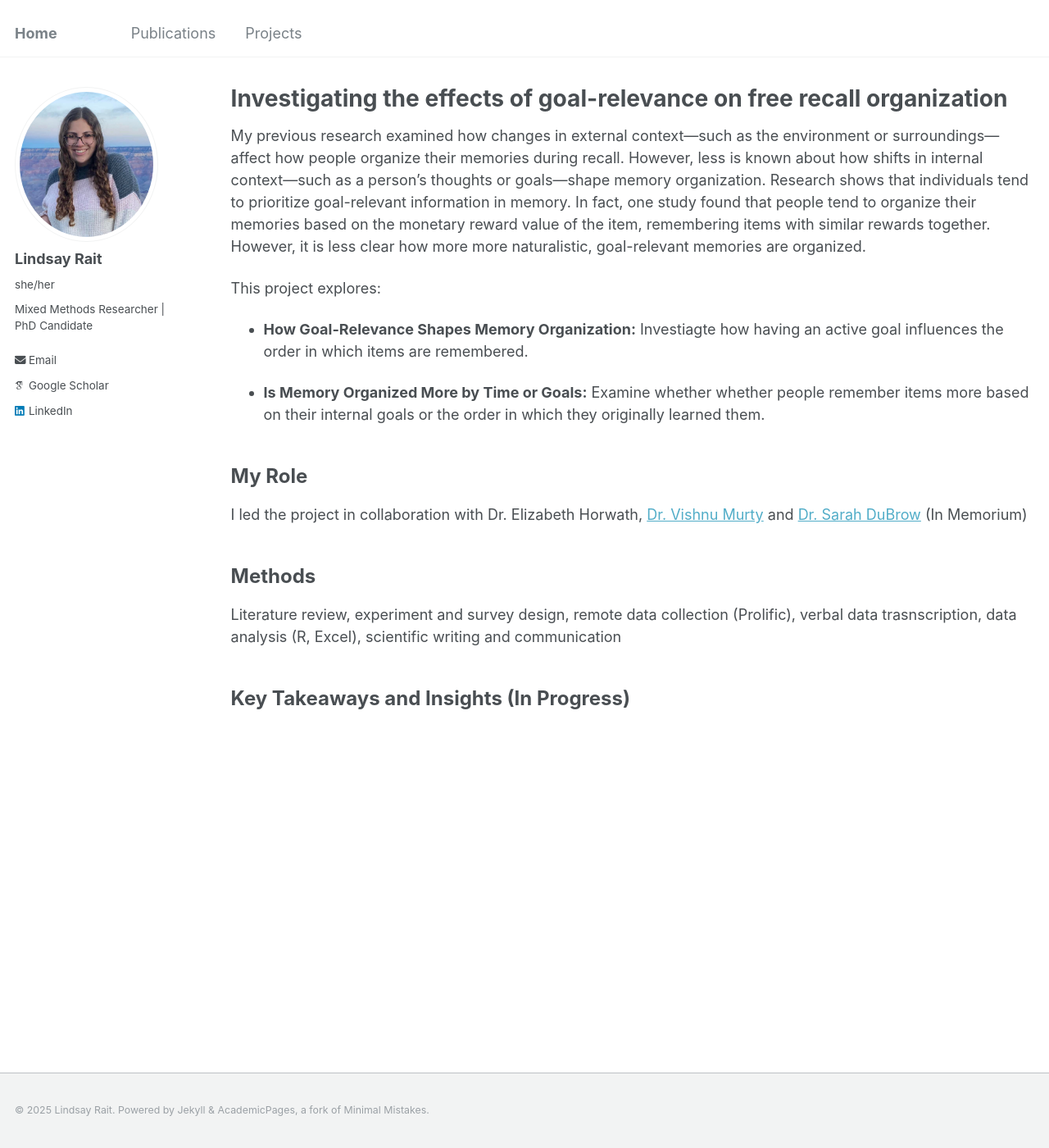
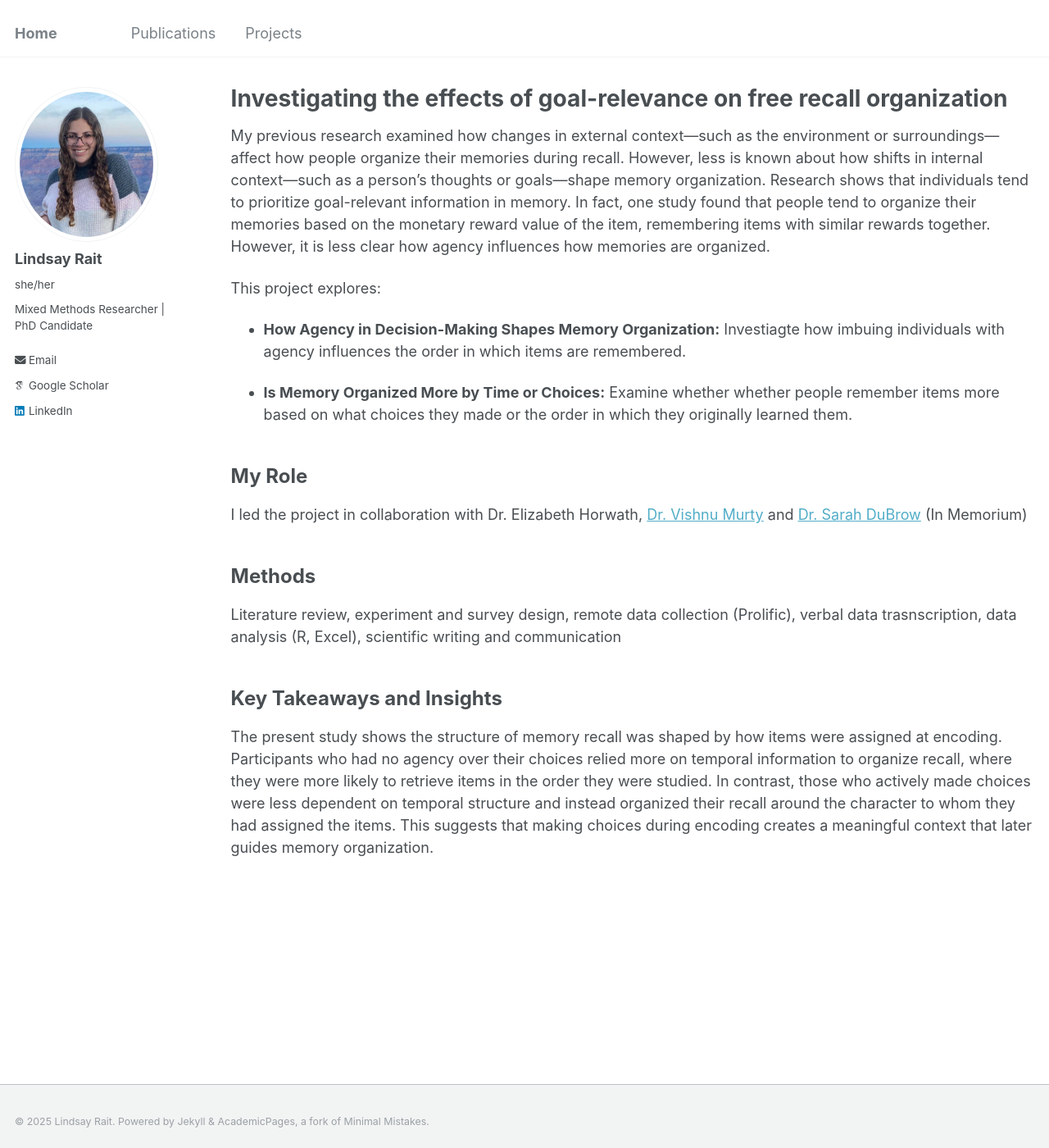
Before and after one commit to lindsay-rait/lindsay-rait.github.io, a Jekyll site: the page built from _portfolio/portfolio-3.md, in a window 1280 px wide and 1400 px high. Shown: the whole window at 82% size. Built offline with Jekyll 4.4.1, drawn with Linux system fonts in a browser that asks for light colours; some web fonts are replaced.

Commit message:
Update portfolio-3.md

```diff
--- a/_portfolio/portfolio-3.md
+++ b/_portfolio/portfolio-3.md
@@ -7,13 +7,13 @@ layout: archive
 
 My previous research examined how changes in external context—such as the environment or surroundings—affect how people organize their memories during recall. However, less is known about how shifts in internal context—such as a person’s thoughts or goals—shape memory organization.
 Research shows that individuals tend to prioritize goal-relevant information in memory. In fact, one study found that people tend to organize their memories based on the monetary reward value of the item, remembering items with similar rewards together.
-However, it is less clear how more more naturalistic, goal-relevant memories are organized.
+However, it is less clear how agency influences how memories are organized.
 
 This project explores:
 
-* **How Goal-Relevance Shapes Memory Organization:** Investiagte how having an active goal influences the order in which items are remembered.
+* **How Agency in Decision-Making Shapes Memory Organization:** Investiagte how imbuing individuals with agency influences the order in which items are remembered.
 
-* **Is Memory Organized More by Time or Goals:** Examine whether whether people remember items more based on their internal goals or the order in which they originally learned them.
+* **Is Memory Organized More by Time or Choices:** Examine whether whether people remember items more based on what choices they made or the order in which they originally learned them.
 
 <h2 style="font-size:24px;">My Role</h2>
 
@@ -24,4 +24,6 @@ I led the project in collaboration with Dr. Elizabeth Horwath, [Dr. Vishnu Murty
 
 Literature review, experiment and survey design, remote data collection (Prolific), verbal data trasnscription, data analysis (R, Excel), scientific writing and communication
 
-<h2 style="font-size:24px;">Key Takeaways and Insights (In Progress)</h2>
+<h2 style="font-size:24px;">Key Takeaways and Insights</h2>
+
+The present study shows the structure of memory recall was shaped by how items were assigned at encoding. Participants who had no agency over their choices relied more on temporal information to organize recall, where they were more likely to retrieve items in the order they were studied. In contrast, those who actively made choices were less dependent on temporal structure and instead organized their recall around the character to whom they had assigned the items. This suggests that making choices during encoding creates a meaningful context that later guides memory organization.
```
